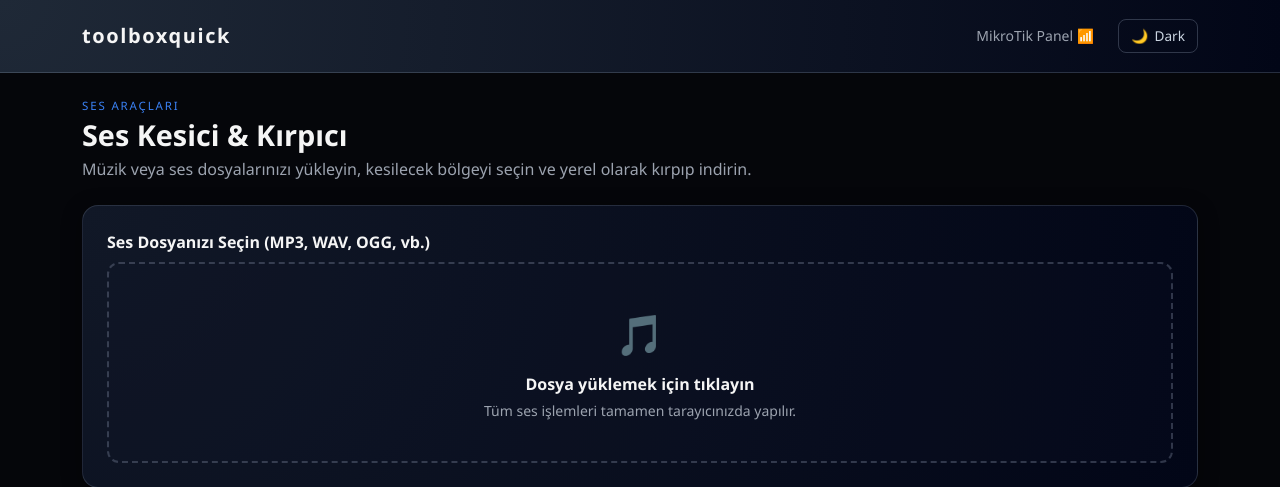
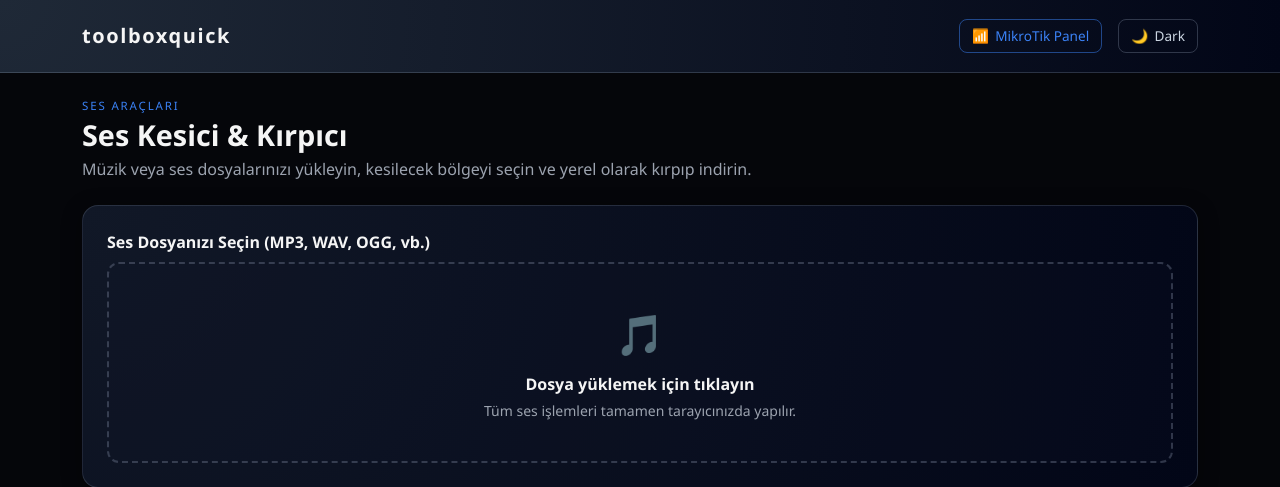
Before and after one commit to kaanbyzt/converter, a Flask app: page /audio-tools/trim in a window 1280 px wide. Shown: the top 487 px of the page. Run offline with Flask 3, Linux system fonts and the light colour scheme.

Commit message:
style: improve visibility of MikroTik Panel link in navbar

```diff
--- a/api/templates/base.html
+++ b/api/templates/base.html
@@ -130,7 +130,9 @@
         <div class="container py-2 d-flex justify-content-between align-items-center">
             <a class="navbar-brand" href="/">toolboxquick</a>
             <div class="d-flex align-items-center gap-3">
-                <a class="btn btn-outline-secondary btn-sm border-0" href="/mikrotik" style="color: var(--text-secondary);">MikroTik Panel 📶</a>
+                <a class="theme-toggle-btn text-decoration-none" href="/mikrotik" style="border-color: rgba(59, 130, 246, 0.5); color: #3b82f6;">
+                    <span>📶</span> <span>MikroTik Panel</span>
+                </a>
                 <button id="theme-toggle" class="theme-toggle-btn">
                     <span id="theme-icon">🌙</span> <span id="theme-text">Dark</span>
                 </button>
```
